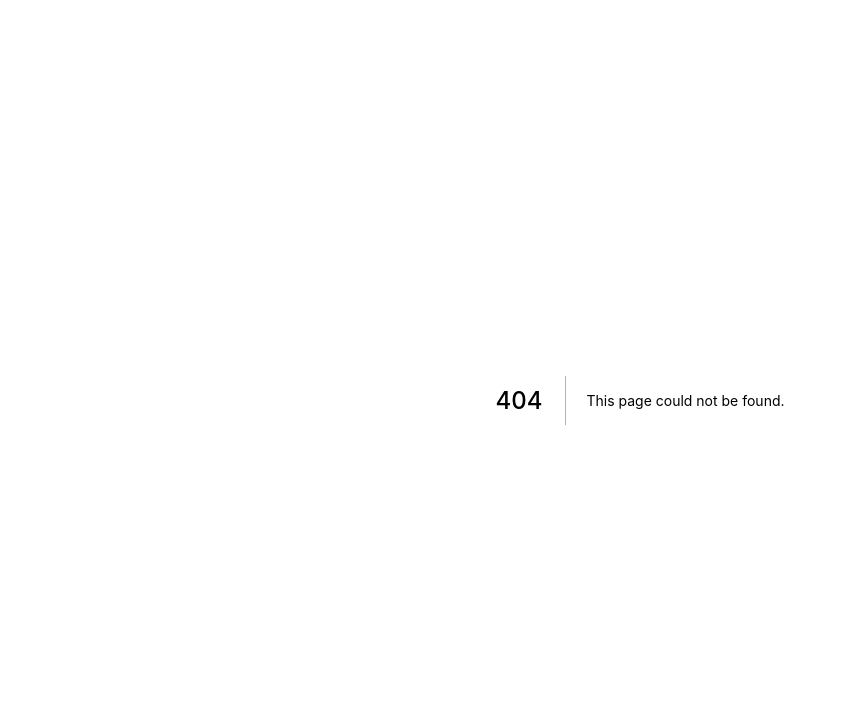
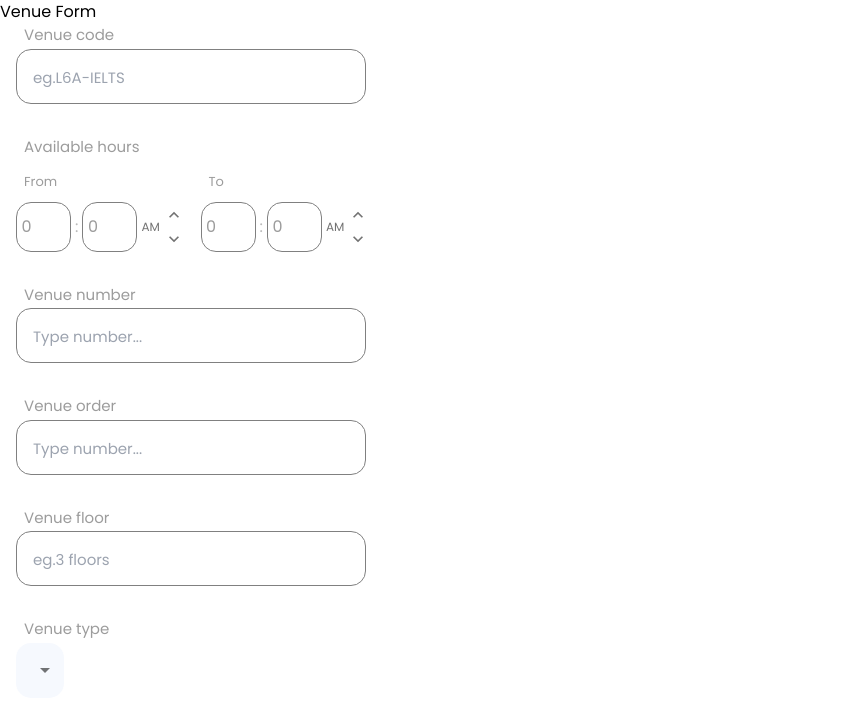
Before and after one commit to ShoonLeiNaing/suconnect-frontend, a Next.js app: page /create-venue in a window 1280 px wide. Before the commit this address had no page. Shown: the top 712 px of the page, without its empty margins (0-847 px from the left). Built offline with nearby package versions, Linux system fonts and the light colour scheme.

Commit message:
created venue form

```diff
--- a/components/Campus/CampusForm.tsx
+++ b/components/Campus/CampusForm.tsx
@@ -1,13 +1,9 @@
 import { useState, FunctionComponent } from "react";
 import Box from "@mui/material/Box";
-import Typography from "@mui/material/Typography";
 import DynamicInput from "../Input/DynamicInput";
 import InputLabel from "../Input/InputLabel";
 import SelectInput from "../Input/SelectInput";
-import NumberInput from "../Input/NumberInput";
-import AMPMInput from "../Input/AMPMInput";
 import TimeRangePicker from "../TimeRangePicker";
-import { colors } from "../../data/constant";
 
 interface CampusFormProps {}
 
--- /dev/null
+++ b/components/Venue/VenueForm.tsx
@@ -0,0 +1,81 @@
+import { FunctionComponent, useState } from 'react';
+import Box from "@mui/material/Box";
+import DynamicInput from "../Input/DynamicInput";
+import InputLabel from "../Input/InputLabel";
+import TimeRangePicker from "../TimeRangePicker";
+import SelectInput from "../Input/SelectInput";
+
+interface VenueFormProps {
+
+}
+
+const VenueForm: FunctionComponent<VenueFormProps> = () => {
+    const types = ["IDK", "IDK2"]
+
+    const [code, setCode] = useState<string>("")
+    const [number, setNumber] = useState<string>("")
+    const [order, setOrder] = useState<string>("")
+    const [floor, setFloor] = useState<string>("")
+    const [type, setType] = useState<string>("")
+    const [startHour, setStartHour] = useState<number>(0);
+    const [startMin, setStartMin] = useState<number>(0);
+    const [endHour, setEndHour] = useState<number>(0);
+    const [endMin, setEndMin] = useState<number>(0);
+
+    return (
+        <Box ml={2} className="flex flex-col gap-8">
+            <Box>
+                <InputLabel label="Venue code" />
+                <DynamicInput
+                value={code}
+                setValue={setCode}
+                placeholder="eg.L6A-IELTS"
+                />
+            </Box>
+            <TimeRangePicker
+            startHour={startHour}
+            endHour={endHour}
+            startMin={startMin}
+            endMin={endMin}
+            setStartHour={setStartHour}
+            setEndHour={setEndHour}
+            setStartMin={setStartMin}
+            setEndMin={setEndMin}
+            />
+            <Box>
+                <InputLabel label="Venue number" />
+                <DynamicInput
+                value={number}
+                setValue={setNumber}
+                placeholder="Type number..."
+                />
+            </Box>
+            <Box>
+                <InputLabel label="Venue order" />
+                <DynamicInput
+                value={order}
+                setValue={setOrder}
+                placeholder="Type number..."
+                />
+            </Box>
+            <Box>
+                <InputLabel label="Venue floor" />
+                <DynamicInput
+                value={floor}
+                setValue={setFloor}
+                placeholder="eg.3 floors"
+                />
+            </Box>
+            <Box>
+                <InputLabel label="Venue type" />
+                <SelectInput
+                value={type}
+                setValue={setType}
+                options={types}
+                />
+            </Box>
+        </Box>
+     );
+}
+
+export default VenueForm;
--- /dev/null
+++ b/pages/create-venue/index.tsx
@@ -0,0 +1,12 @@
+import VenueForm from "../../components/Venue/VenueForm";
+
+const CreateCampus = () => {
+  return (
+    <>
+      <h1>Venue Form</h1>
+      <VenueForm />
+    </>
+  );
+};
+
+export default CreateCampus;
```
